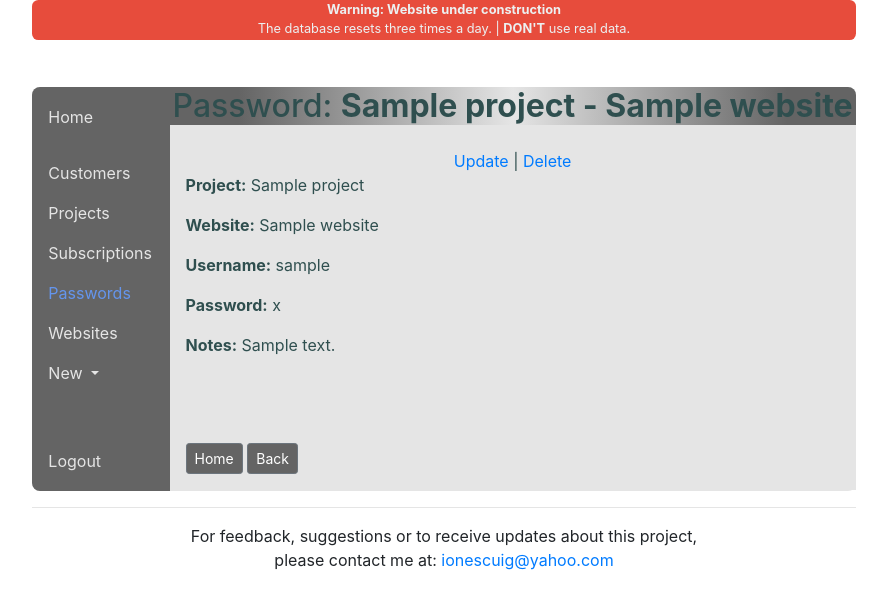
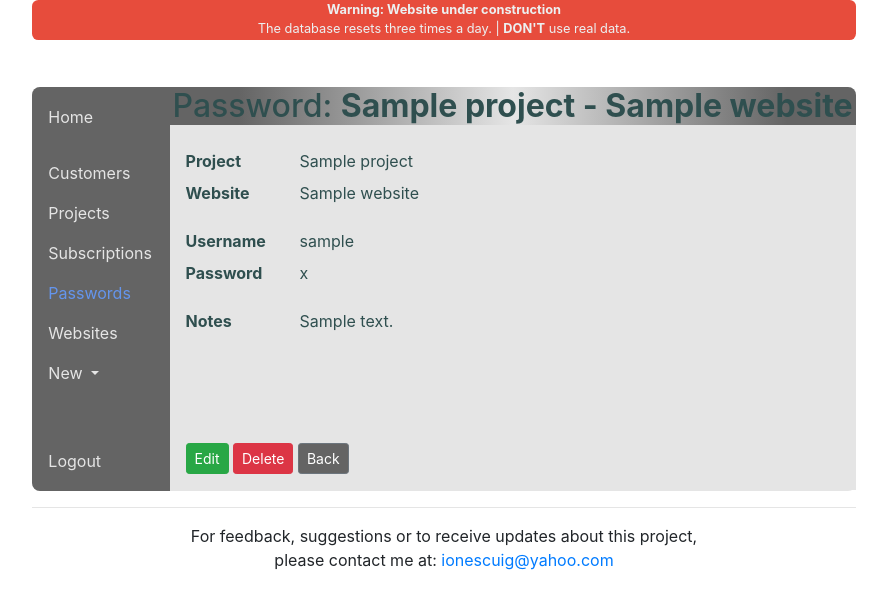
Before and after one commit to ionescuig/freelance-manager, a Django app: page /passwords/1/ in a window 1280 px wide. Shown: the top 609 px of the page, without its empty margins (196-1083 px from the left). Run offline with Django 3.2, Linux system fonts and the light colour scheme; a user stored in the database is signed in; tables that the repository leaves empty hold one stand-in row (values such as "Sample post"); parts of the project's set-up code (start-up, migrations or seed data) failed here and were passed over; some libraries are stand-ins or nearby versions.

Commit message:
Front end for passwords: list and detail only

```diff
--- a/src/passwords/forms.py
+++ b/src/passwords/forms.py
@@ -7,3 +7,8 @@ class PasswordForm(forms.ModelForm):
     class Meta:
         model = Password
         fields = "__all__"
+
+    def __init__(self, *args, **kwargs):
+        super(PasswordForm, self).__init__(*args, **kwargs)
+        for visible in self.visible_fields():
+            visible.field.widget.attrs['class'] = 'form-control form-control-sm'
--- a/src/templates/passwords/detail.html
+++ b/src/templates/passwords/detail.html
@@ -10,17 +10,50 @@
 {% endblock content-title %}
 
 {% block content %}
-    <div class="text-center">
-        <a href="{% url 'passwords:update' pk=password.pk %}">Update</a> |
-        <a href="{% url 'passwords:delete' pk=password.pk %}">Delete</a>
-        <br>
-    </div>
+    <div class="row">
+        <div class="col-md-6">
+            <div class="row mb-2">
+                <div class="col-md-4"><strong>Project</strong></div>
+                <div class="col-md-8">
+                    {{ password.project|default:"-" }}
+                </div>
+            </div>
 
-    <div>
-        <p><strong>Project:</strong> {{ password.project }}</p>
-        <p><strong>Website:</strong> {{ password.website }}</p>
-        <p><strong>Username:</strong> {{ password.username }}</p>
-        <p><strong>Password:</strong> {{ password.password }}</p>
-        <p><strong>Notes:</strong> {{ password.notes|default:"-" }}</p>
+            <div class="row mb-4">
+                <div class="col-md-4"><strong>Website</strong></div>
+                <div class="col-md-8">
+                    {{ password.website|default:"-" }}
+                </div>
+            </div>
+
+            <div class="row mb-2">
+                <div class="col-md-4"><strong>Username</strong></div>
+                <div class="col-md-8">
+                    {{ password.username|default:"-" }}
+                </div>
+            </div>
+
+            <div class="row mb-4">
+                <div class="col-md-4"><strong>Password</strong></div>
+                <div class="col-md-8">
+                    {{ password.password|default:"-" }}
+                </div>
+            </div>
+
+            <div class="row mb-2">
+                <div class="col-md-4"><strong>Notes</strong></div>
+                <div class="col-md-8">
+                    {{ password.notes|default:"-" }}
+                </div>
+            </div>
+        </div>
     </div>
 {% endblock content %}
+
+{% block content-bottom %}
+    <div class="col-md-8">
+        <a class="btn btn-sm btn-success" href="{% url 'passwords:update' pk=password.pk %}">Edit</a>
+        <a class="btn btn-sm btn-danger" href="{% url 'passwords:delete' pk=password.pk %}">Delete</a>
+        <button class="btn btn-sm btn-secondary" onClick="javascript:history.go(-1);">Back</button>
+    </div>
+{% endblock content-bottom %}
```
Also changed, not shown: src/templates/passwords/list.html (+32 -11 lines).
